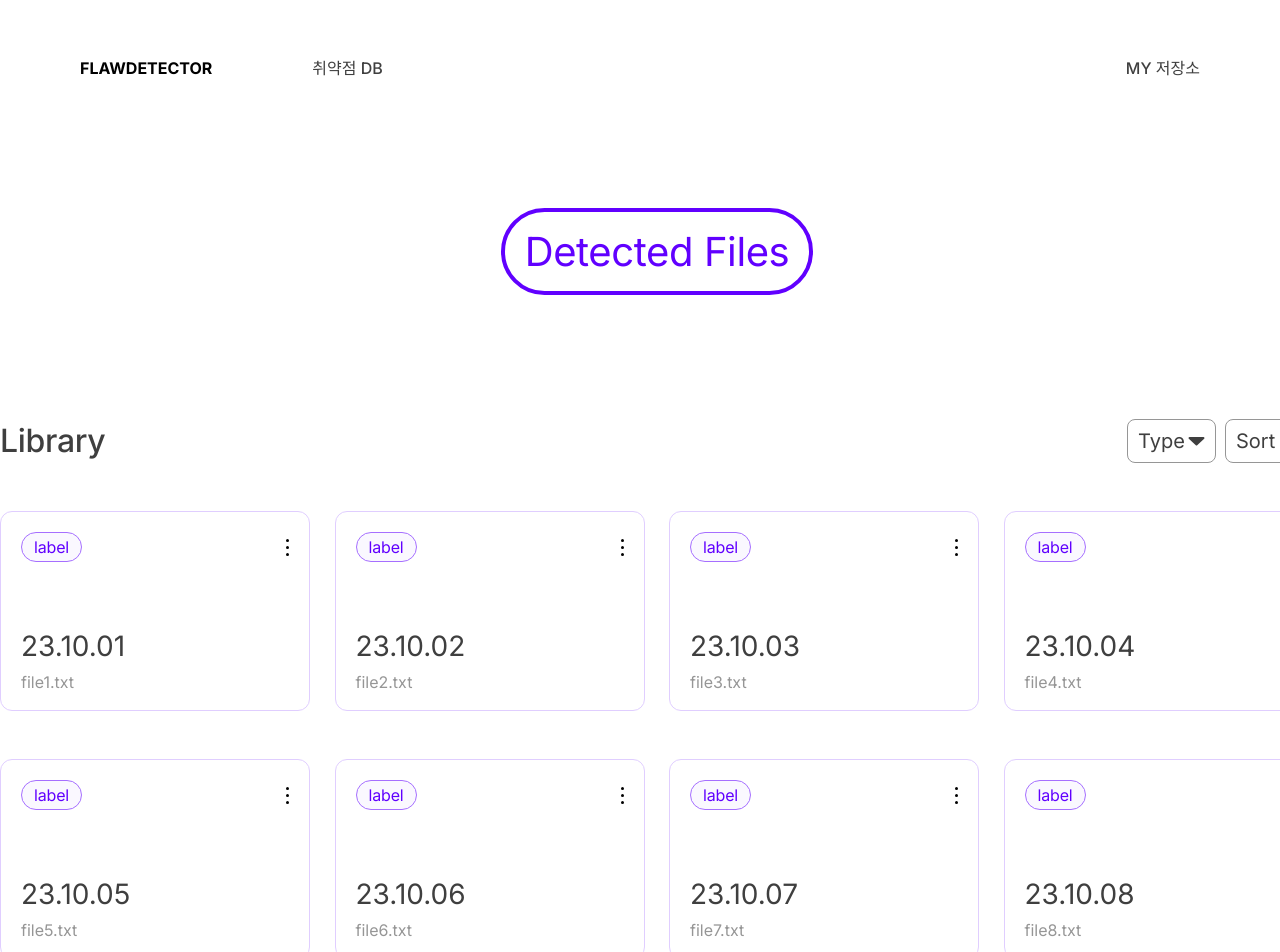
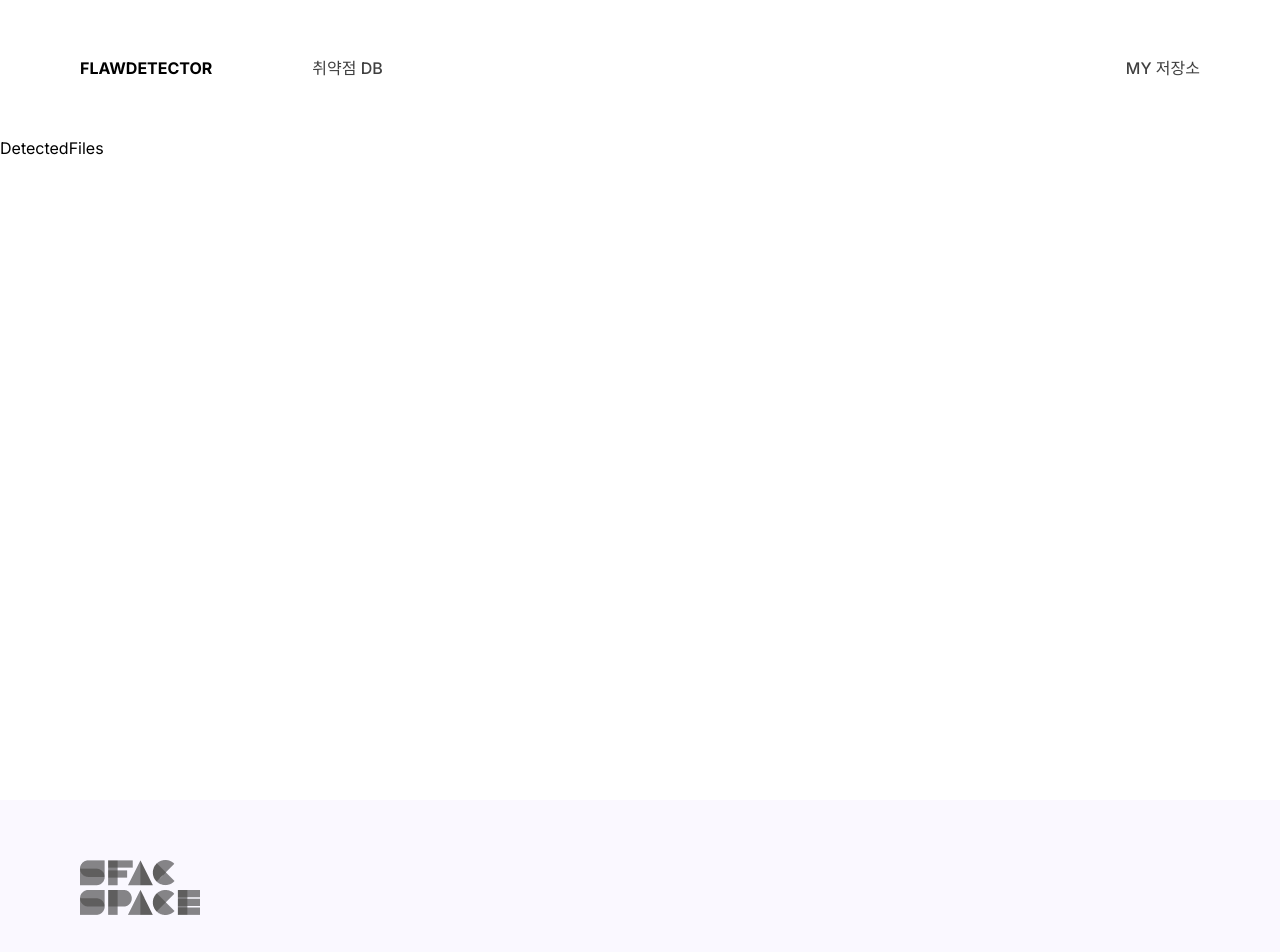
Before and after one commit to luc7yvicky/flaw-detector, a Next.js app: page /my/detected-files in a window 1280 px wide. Shown: the top 952 px of the page. Built offline with nearby package versions, Linux system fonts and the light colour scheme.

Commit message:
Revert "Feat: 마이 라이브러리 > 검출된 파일 리스트 페이지 구현"
This reverts commit fcc0670c5f89d9b1b8eb67bd9df5436ff6d83994.

```diff
--- a/src/app/my/detected-files/page.tsx
+++ b/src/app/my/detected-files/page.tsx
@@ -1,85 +1,7 @@
-"use client";
-
-import DetectedFile from "@/components/analyze/DetectedFile";
-import Dropdown from "@/components/ui/Dropdown";
-import { IconCaretLeft } from "@/components/ui/Icons";
-import { useEffect, useState } from "react";
-
-const ITEMS_PER_PAGE = 12;
-const dummyDetectedFiles = [
-  { label: "label", detectedAt: "23.10.01", filename: "file1.txt" },
-  { label: "label", detectedAt: "23.10.02", filename: "file2.txt" },
-  { label: "label", detectedAt: "23.10.03", filename: "file3.txt" },
-  { label: "label", detectedAt: "23.10.04", filename: "file4.txt" },
-  { label: "label", detectedAt: "23.10.05", filename: "file5.txt" },
-  { label: "label", detectedAt: "23.10.06", filename: "file6.txt" },
-  { label: "label", detectedAt: "23.10.07", filename: "file7.txt" },
-  { label: "label", detectedAt: "23.10.08", filename: "file8.txt" },
-  { label: "label", detectedAt: "23.10.09", filename: "file9.txt" },
-  { label: "label", detectedAt: "23.10.10", filename: "file10.txt" },
-  { label: "label", detectedAt: "23.10.11", filename: "file11.txt" },
-  { label: "label", detectedAt: "23.10.12", filename: "file12.txt" },
-];
-
 export default function DetectedFiles() {
-  const [currPage, setCurrPage] = useState<number>(1);
-  const [totalPages, setTotalPages] = useState<number>(0);
-  const [detectedFiles, setDetectedFiles] = useState<any[]>([]);
-
-  useEffect(() => {
-    setDetectedFiles(
-      dummyDetectedFiles.slice(
-        (currPage - 1) * ITEMS_PER_PAGE,
-        currPage * ITEMS_PER_PAGE,
-      ),
-    );
-  }, [currPage]);
-
   return (
     <>
-      <h1 className="flex-col-center-center mt-[4.5rem] gap-y-5 text-[2.5rem] font-normal leading-[3.026rem] -tracking-[0.01em] text-primary-500">
-        <span className="rounded-full border-[0.25rem] border-primary-500 px-[1.25rem] py-[0.969rem]">
-          Detected Files
-        </span>
-      </h1>
-
-      <section className="flex flex-col gap-y-12">
-        <div className="inline-flex h-11 items-center justify-between">
-          <h2 className="text-[2rem] font-medium -tracking-[0.01em] text-gray-dark">
-            Library
-          </h2>
-          <div className="inline-flex gap-x-[0.563rem]">
-            <Dropdown type="type" />
-            <Dropdown type="sort" />
-          </div>
-        </div>
-
-        <div className="flex-between-center relative grid grid-cols-4 gap-x-6 gap-y-12">
-          {detectedFiles.map((repo, index) => (
-            <DetectedFile key={index} {...repo} />
-          ))}
-
-          {/* 임시, Button */}
-          {currPage > 1 && (
-            <button
-              className="flex-center-center absolute -left-6 bottom-[47%] h-[3.25rem] w-[3.25rem] rounded-[50%] border border-gray-dark bg-white"
-              onClick={() => setCurrPage((prev) => Math.max(prev - 1, 0))}
-            >
-              <IconCaretLeft className="fill-#343330" />
-            </button>
-          )}
-          {currPage < totalPages - 1 && (
-            <button
-              className="flex-center-center absolute -right-6 bottom-[47%] h-[3.25rem] w-[3.25rem] rounded-[50%] border border-gray-dark bg-white"
-              onClick={() =>
-                setCurrPage((prev) => Math.min(prev + 1, totalPages - 1))
-              }
-            >
-              <IconCaretLeft className="fill-#343330 rotate-180" />
-            </button>
-          )}
-        </div>
-      </section>
+      <h1>DetectedFiles</h1>
     </>
   );
 }
--- a/src/components/analyze/DetectedFile.tsx
+++ /dev/null
@@ -1,30 +0,0 @@
-import {
-  Card,
-  CardHeader,
-  CardSubTitle,
-  CardTitle,
-  CardTitleWrapper,
-} from "../ui/Card";
-import { Label } from "../ui/Label";
-import { RepoInfo } from "./Repo";
-
-export default function DetectedFile({
-  id,
-  label,
-  detectedAt,
-  filename,
-}: RepoInfo) {
-  return (
-    <Card key={id}>
-      <CardHeader hasMenu>
-        <Label variant="outline-primary">{label}</Label>
-      </CardHeader>
-      <CardTitleWrapper>
-        <CardTitle size="big" weight="normal" className="leading-tight">
-          {detectedAt}
-        </CardTitle>
-        <CardSubTitle className="leading-none">{filename}</CardSubTitle>
-      </CardTitleWrapper>
-    </Card>
-  );
-}
--- a/src/components/analyze/Repo.tsx
+++ b/src/components/analyze/Repo.tsx
@@ -10,12 +10,9 @@ import { Label } from "../ui/Label";
 export type RepoInfo = {
   id: string;
   label: string;
-  labelStatus: string;
   repositoryName: string;
   caption: string;
   createdAt: string;
-  detectedAt: string;
-  filename: string;
 };
 
 export default function Repo({ id, label, repositoryName, caption }: RepoInfo) {
```
